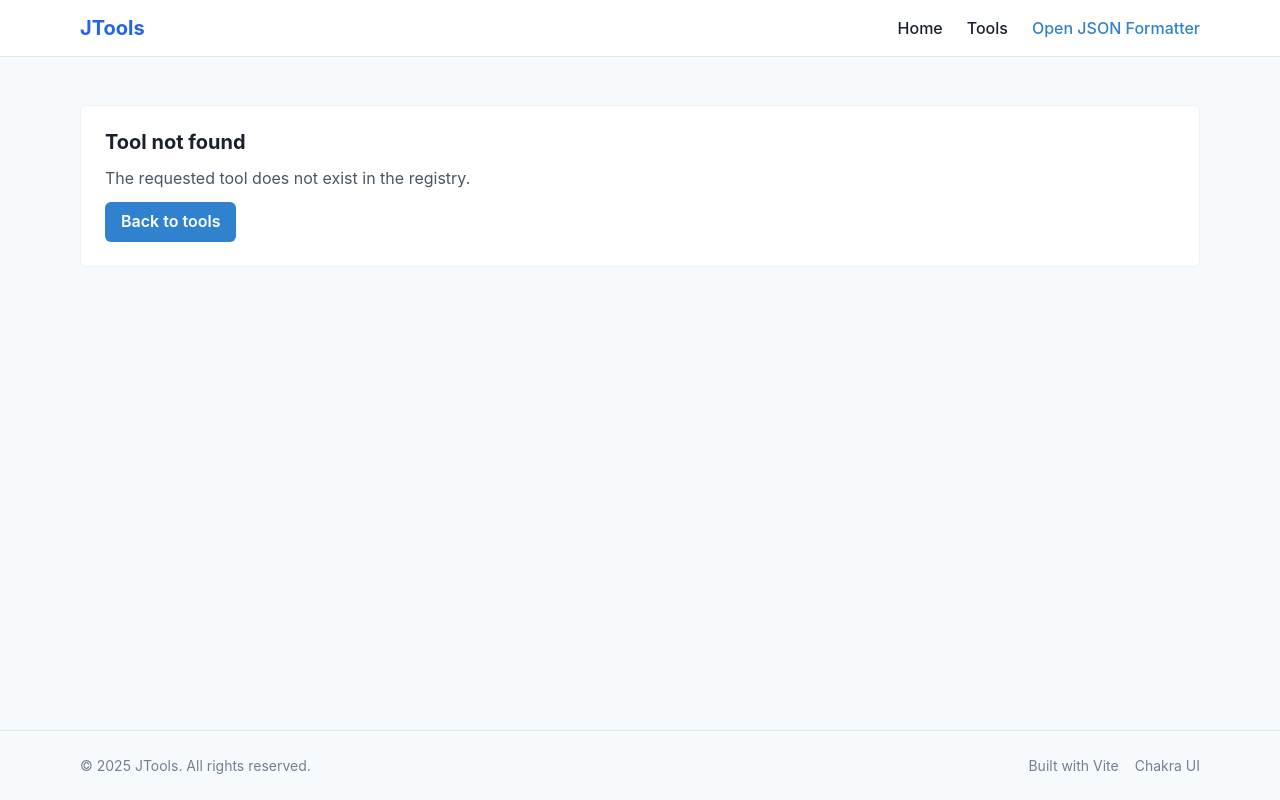
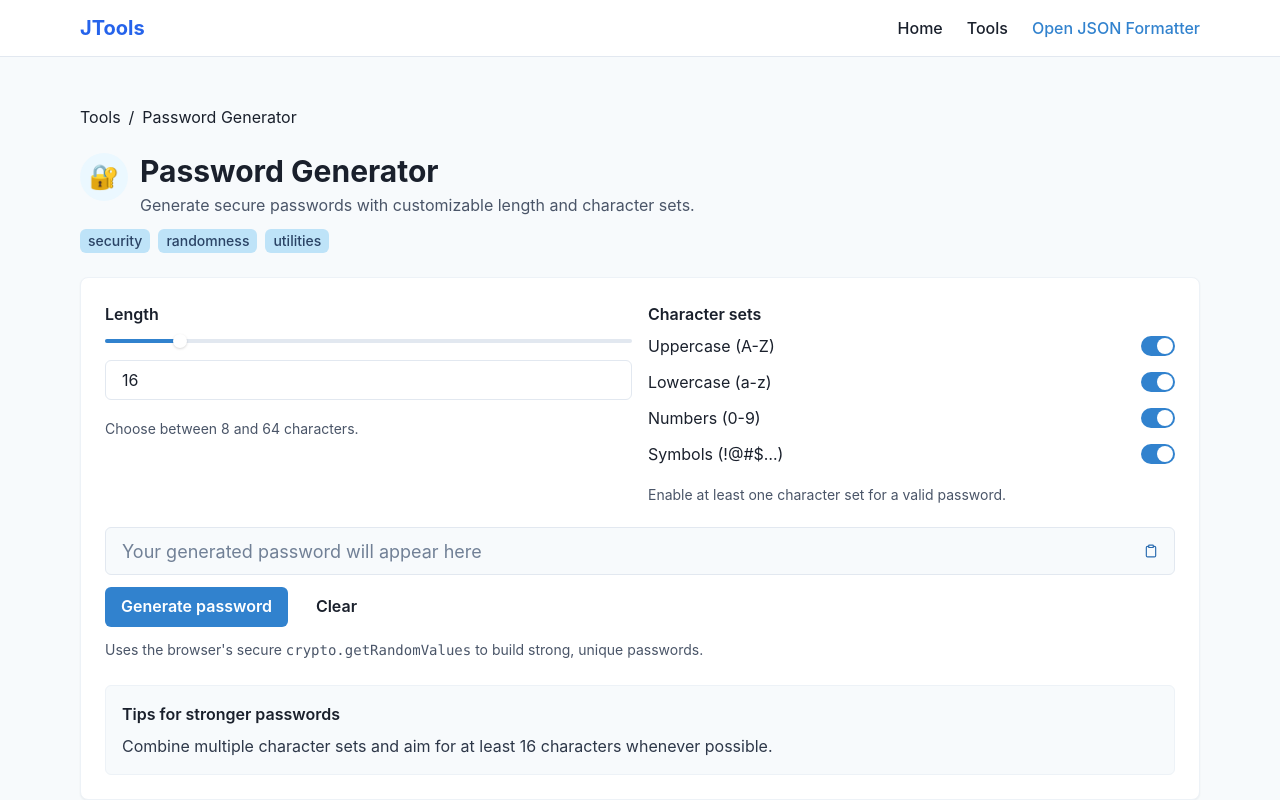
Before and after one commit to Jahabel/JTools, a React (Vite) app in the folder jtools/: page /tools/password in a window 1280 px wide. Shown: the top 800 px of the page. Built offline with nearby package versions, Linux system fonts and the light colour scheme.

Commit message:
Add password generator tool

```diff
--- a/jtools/src/routes/ToolRegistry.ts
+++ b/jtools/src/routes/ToolRegistry.ts
@@ -1,5 +1,6 @@
 import type { ComponentType } from 'react'
 import { jsonFormatterDefinition } from '../tools/json-formatter'
+import { passwordToolDefinition } from '../tools/password'
 import { urlEncoderDefinition } from '../tools/url-encoder'
 import { uuidGeneratorDefinition } from '../tools/uuid-generator'
 
@@ -14,6 +15,7 @@ export type ToolDefinition = {
 
 export const toolRegistry: ToolDefinition[] = [
   jsonFormatterDefinition,
+  passwordToolDefinition,
   urlEncoderDefinition,
   uuidGeneratorDefinition,
 ]
--- /dev/null
+++ b/jtools/src/tools/password/PasswordTool.tsx
@@ -0,0 +1,232 @@
+import { useCallback, useMemo, useState } from 'react'
+import {
+  Box,
+  Button,
+  FormControl,
+  FormHelperText,
+  FormLabel,
+  HStack,
+  IconButton,
+  Input,
+  InputGroup,
+  InputRightElement,
+  SimpleGrid,
+  Slider,
+  SliderFilledTrack,
+  SliderThumb,
+  SliderTrack,
+  Stack,
+  Switch,
+  Text,
+  useToast,
+} from '@chakra-ui/react'
+import { FiClipboard } from 'react-icons/fi'
+import ToolShell from '../../components/ToolShell'
+import type { ToolDefinition } from '../../routes/ToolRegistry'
+
+const MIN_LENGTH = 8
+const MAX_LENGTH = 64
+
+const uppercaseChars = 'ABCDEFGHIJKLMNOPQRSTUVWXYZ'
+const lowercaseChars = 'abcdefghijklmnopqrstuvwxyz'
+const numberChars = '0123456789'
+const symbolChars = '!@#$%^&*()-_=+[]{}|;:,.<>?/'
+
+const PasswordToolContent = () => {
+  const [length, setLength] = useState(16)
+  const [includeUppercase, setIncludeUppercase] = useState(true)
+  const [includeLowercase, setIncludeLowercase] = useState(true)
+  const [includeNumbers, setIncludeNumbers] = useState(true)
+  const [includeSymbols, setIncludeSymbols] = useState(true)
+  const [password, setPassword] = useState('')
+  const [error, setError] = useState('')
+  const toast = useToast()
+
+  const allowedCharacters = useMemo(() => {
+    let characters = ''
+
+    if (includeUppercase) characters += uppercaseChars
+    if (includeLowercase) characters += lowercaseChars
+    if (includeNumbers) characters += numberChars
+    if (includeSymbols) characters += symbolChars
+
+    return characters
+  }, [includeLowercase, includeNumbers, includeSymbols, includeUppercase])
+
+  const validationError = useMemo(() => {
+    if (length < MIN_LENGTH) {
+      return `Password length must be at least ${MIN_LENGTH} characters.`
+    }
+
+    if (!allowedCharacters) {
+      return 'Select at least one character set to generate a password.'
+    }
+
+    return ''
+  }, [allowedCharacters, length])
+
+  const generatePassword = useCallback(() => {
+    if (validationError) {
+      setError(validationError)
+      setPassword('')
+      return
+    }
+
+    const charset = allowedCharacters
+    const charsetLength = charset.length
+    const randomValues = new Uint32Array(length)
+    crypto.getRandomValues(randomValues)
+
+    const result = Array.from(randomValues, (value) => charset[value % charsetLength]).join('')
+    setPassword(result)
+    setError('')
+  }, [allowedCharacters, length, validationError])
+
+  const handleCopy = useCallback(async () => {
+    if (!password) {
+      setError('Generate a password before copying.')
+      return
+    }
+
+    try {
+      await navigator.clipboard.writeText(password)
+      toast({
+        title: 'Copied to clipboard',
+        description: 'Your generated password is ready to paste.',
+        status: 'success',
+        duration: 2500,
+        isClosable: true,
+      })
+    } catch (copyError) {
+      const message = copyError instanceof Error ? copyError.message : 'Unable to copy password.'
+      setError(message)
+    }
+  }, [password, toast])
+
+  const inlineError = error || validationError
+
+  return (
+    <Stack spacing={6}>
+      <SimpleGrid columns={{ base: 1, md: 2 }} spacing={4}>
+        <FormControl>
+          <FormLabel fontWeight="semibold">Length</FormLabel>
+          <Stack spacing={3}>
+            <Slider
+              aria-label="password-length"
+              min={MIN_LENGTH}
+              max={MAX_LENGTH}
+              step={1}
+              value={length}
+              onChange={setLength}
+            >
+              <SliderTrack>
+                <SliderFilledTrack />
+              </SliderTrack>
+              <SliderThumb />
+            </Slider>
+            <Input
+              type="number"
+              value={length}
+              min={MIN_LENGTH}
+              max={MAX_LENGTH}
+              onChange={(event) => {
+                const nextValue = Number(event.target.value)
+                if (Number.isNaN(nextValue)) return
+                setLength(Math.min(Math.max(nextValue, MIN_LENGTH), MAX_LENGTH))
+              }}
+            />
+            <FormHelperText color="gray.600">Choose between {MIN_LENGTH} and {MAX_LENGTH} characters.</FormHelperText>
+          </Stack>
+        </FormControl>
+
+        <FormControl>
+          <FormLabel fontWeight="semibold">Character sets</FormLabel>
+          <Stack spacing={3}>
+            <HStack justify="space-between">
+              <Text>Uppercase (A-Z)</Text>
+              <Switch colorScheme="blue" isChecked={includeUppercase} onChange={(event) => setIncludeUppercase(event.target.checked)} />
+            </HStack>
+            <HStack justify="space-between">
+              <Text>Lowercase (a-z)</Text>
+              <Switch colorScheme="blue" isChecked={includeLowercase} onChange={(event) => setIncludeLowercase(event.target.checked)} />
+            </HStack>
+            <HStack justify="space-between">
+              <Text>Numbers (0-9)</Text>
+              <Switch colorScheme="blue" isChecked={includeNumbers} onChange={(event) => setIncludeNumbers(event.target.checked)} />
+            </HStack>
+            <HStack justify="space-between">
+              <Text>Symbols (!@#$…)</Text>
+              <Switch colorScheme="blue" isChecked={includeSymbols} onChange={(event) => setIncludeSymbols(event.target.checked)} />
+            </HStack>
+            <FormHelperText color="gray.600">Enable at least one character set for a valid password.</FormHelperText>
+          </Stack>
+        </FormControl>
+      </SimpleGrid>
+
+      {inlineError && (
+        <Text color="red.500" fontSize="sm" role="alert">
+          {inlineError}
+        </Text>
+      )}
+
+      <Stack spacing={3}>
+        <InputGroup size="lg">
+          <Input value={password} placeholder="Your generated password will appear here" isReadOnly bg="gray.50" />
+          <InputRightElement width="3rem">
+            <IconButton
+              aria-label="Copy password"
+              icon={<FiClipboard />}
+              size="sm"
+              colorScheme="blue"
+              variant="ghost"
+              onClick={handleCopy}
+            />
+          </InputRightElement>
+        </InputGroup>
+        <HStack spacing={3}>
+          <Button colorScheme="blue" onClick={generatePassword} isDisabled={Boolean(validationError)}>
+            Generate password
+          </Button>
+          <Button variant="ghost" onClick={() => setPassword('')}>
+            Clear
+          </Button>
+        </HStack>
+        <Text fontSize="sm" color="gray.600">
+          Uses the browser&apos;s secure <code>crypto.getRandomValues</code> to build strong, unique passwords.
+        </Text>
+      </Stack>
+
+      <Box borderWidth={1} borderColor="gray.100" borderRadius="md" p={4} bg="gray.50">
+        <Stack spacing={2}>
+          <Text fontWeight="semibold">Tips for stronger passwords</Text>
+          <Text color="gray.700">Combine multiple character sets and aim for at least 16 characters whenever possible.</Text>
+        </Stack>
+      </Box>
+    </Stack>
+  )
+}
+
+const PasswordTool = () => {
+  return (
+    <ToolShell
+      title={passwordToolDefinition.name}
+      description={passwordToolDefinition.description}
+      tags={passwordToolDefinition.tags}
+      hero={passwordToolDefinition.icon}
+    >
+      <PasswordToolContent />
+    </ToolShell>
+  )
+}
+
+// eslint-disable-next-line react-refresh/only-export-components
+export const passwordToolDefinition: ToolDefinition = {
+  slug: 'password',
+  name: 'Password Generator',
+  description: 'Generate secure passwords with customizable length and character sets.',
+  tags: ['security', 'randomness', 'utilities'],
+  icon: '🔐',
+  component: PasswordTool,
+}
+
+export default PasswordTool
--- /dev/null
+++ b/jtools/src/tools/password/index.ts
@@ -0,0 +1 @@
+export { default, passwordToolDefinition } from './PasswordTool'
```
